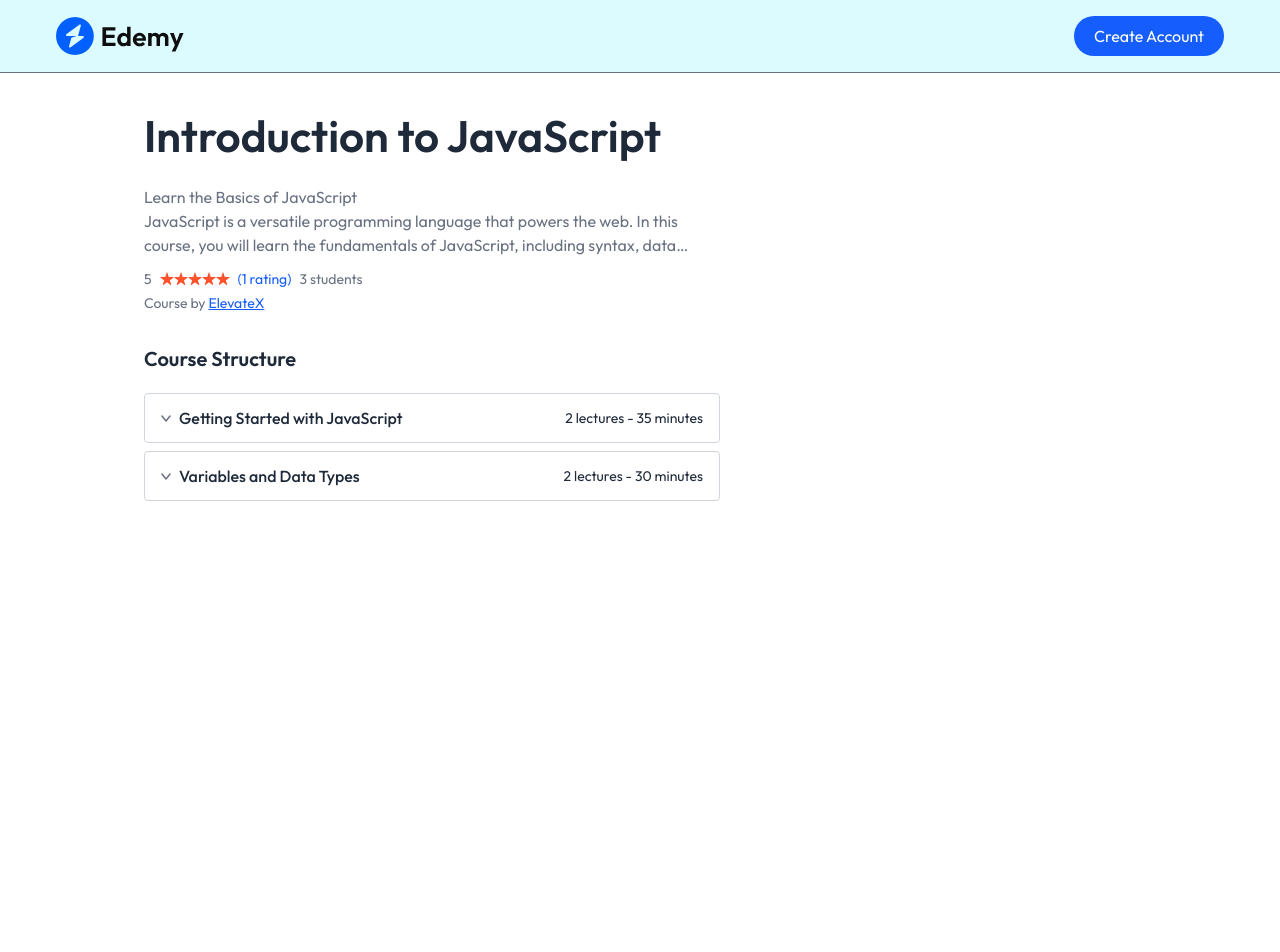
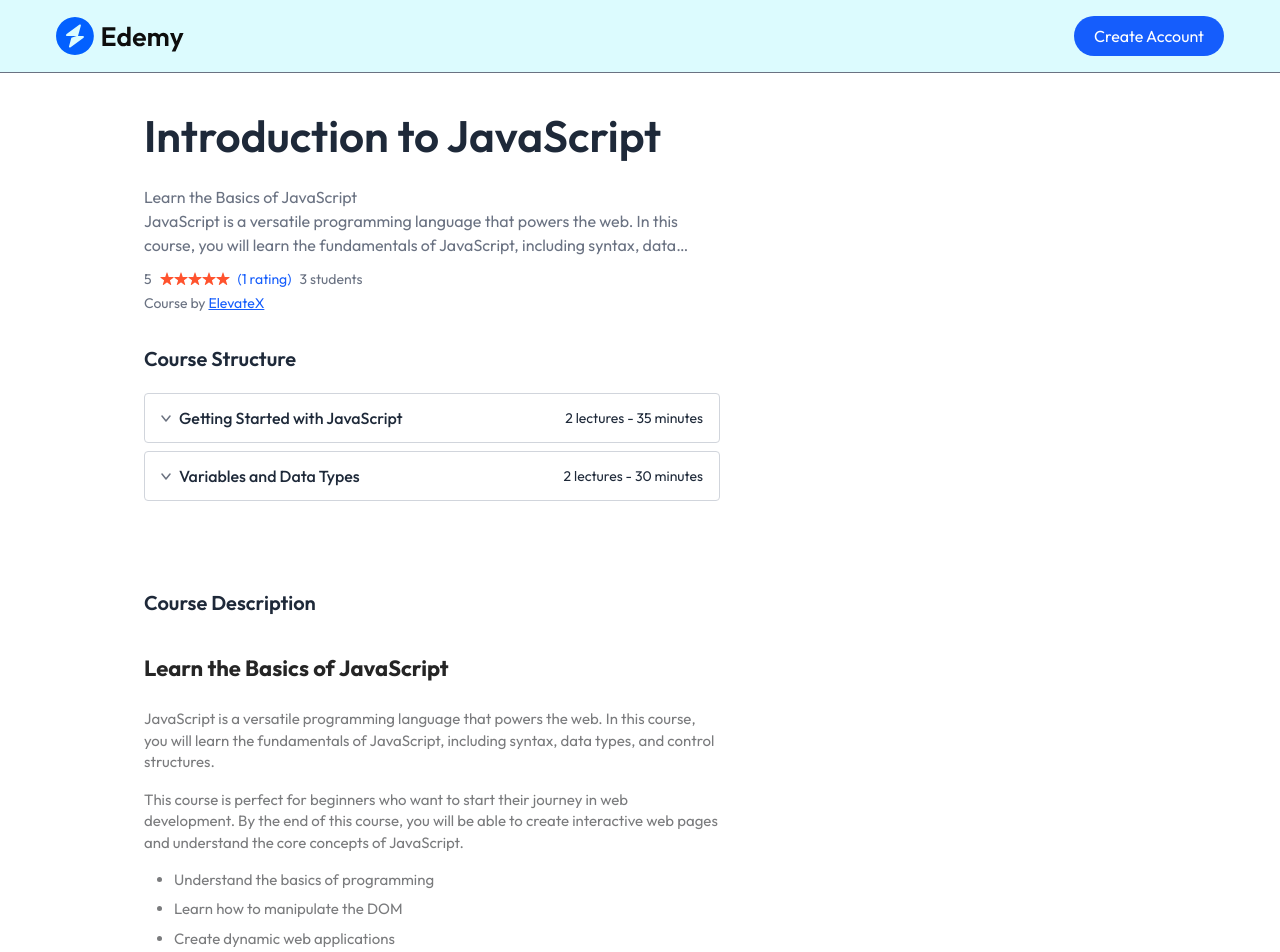
Before and after one commit to mohamad-abdelkhalek/ElevateX, a React (Vite) app in the folder client/: page /course/605c72efb3f1c2b1f8e4e1a1 in a window 1280 px wide. Shown: the top 952 px of the page. Before the commit the page ends 800 px from the top, so only its background shows below. Built offline with nearby package versions, Linux system fonts and the light colour scheme; no server answers.

Commit message:
Client: Added complete course description

```diff
--- a/client/src/index.css
+++ b/client/src/index.css
@@ -37,3 +37,37 @@
     font-size: var(--home-heading-large);
     line-height: var(--home-heading-large-line);
 }
+
+@layer base{
+    html {
+        scroll-behavior: smooth;
+    }
+}
+
+::-webkit-scrollbar{
+    display: none;
+}
+
+.rich-text { font-size: 15px; color: #7A7B7D; }
+
+.rich-text p { margin-bottom: 16px; }
+
+.rich-text h1 { font-size: 36px; font-weight: 800; color: #252525; margin: 32px 0; }
+
+.rich-text h2 { font-size: 22px; font-weight: 700; color: #252525; margin: 24px 0; }
+
+.rich-text h3 { font-size: 18px; font-weight: 600; color: #333333; margin: 20px 0; }
+
+.rich-text h4 { font-size: 16px; font-weight: 500; color: #444444; margin: 16px 0; }
+
+.rich-text h5 { font-size: 14px; font-weight: 400; color: #555555; margin: 12px 0; }
+
+.rich-text h6 { font-size: 12px; font-weight: 400; color: #666666; margin: 8px 0; }
+
+.rich-text strong { font-weight: 700; }
+
+.rich-text ol { margin-left: 30px; list-style-type: decimal; }
+
+.rich-text ul { margin-left: 30px; list-style-type: disc; }
+
+.rich-text li { margin-bottom: 8px; }
--- a/client/src/pages/student/CourseDetails.jsx
+++ b/client/src/pages/student/CourseDetails.jsx
@@ -165,6 +165,18 @@ const CourseDetails = () => {
               ))}
             </div>
           </div>
+
+          <div className="py-20 text-sm md:text-default">
+            <h3 className="text-xl font-semibold text-gray-800">
+              Course Description
+            </h3>
+            <p
+              className="pt-3 rich-text"
+              dangerouslySetInnerHTML={{
+                __html: courseData.courseDescription,
+              }}
+            ></p>
+          </div>
         </div>
 
         {/* Right Column */}
```
